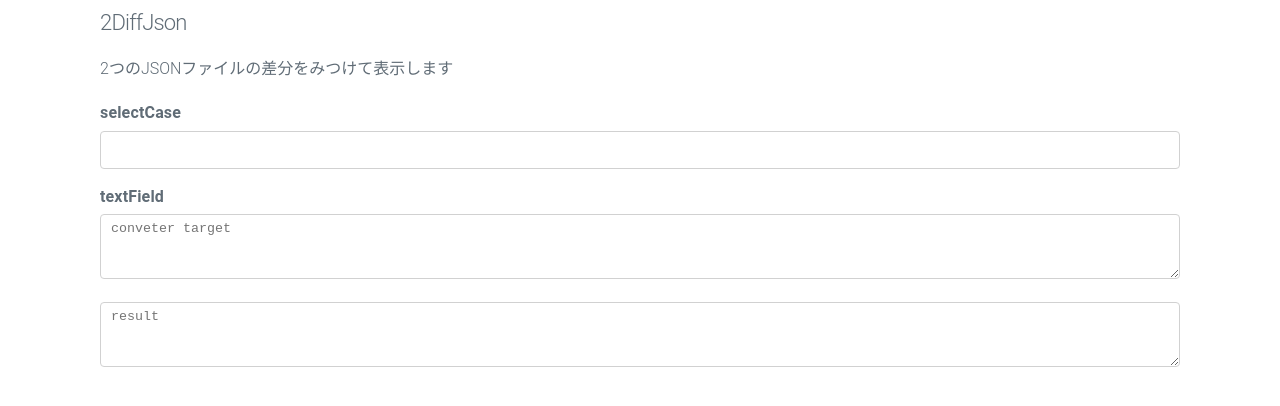
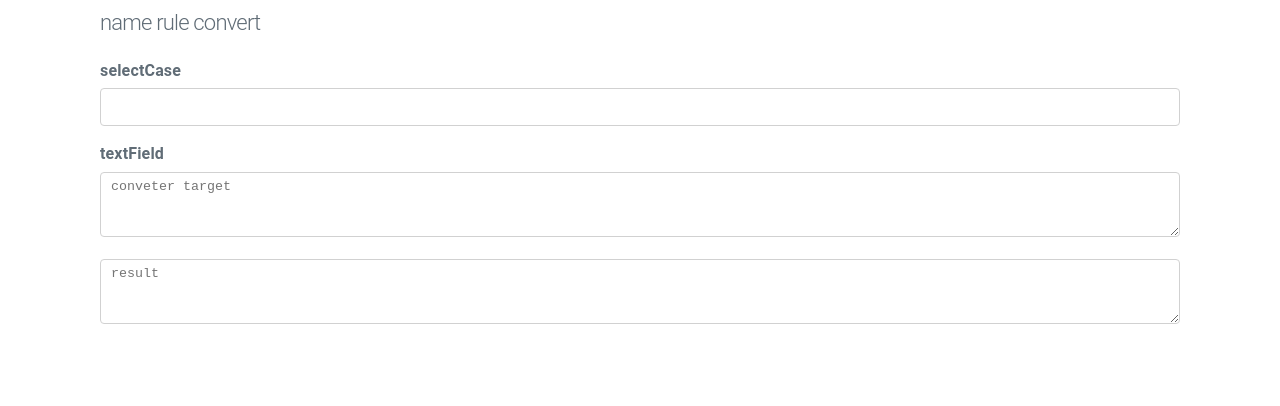
Before and after one commit to kinachan/namingRuleConveter, a plain HTML site: page index.html in a window 1280 px wide. Drawn offline with Linux system fonts and the light colour scheme.

Commit message:
change discription

```diff
--- a/index.html
+++ b/index.html
@@ -13,8 +13,7 @@
   <div class="container">
     <div class="row">
       <div class="column">
-        <h4>2DiffJson</h4>
-        <h6>2つのJSONファイルの差分をみつけて表示します</h6>
+        <h4>name rule convert</h4>
       </div>
     </div>
     <div class="row">
```
